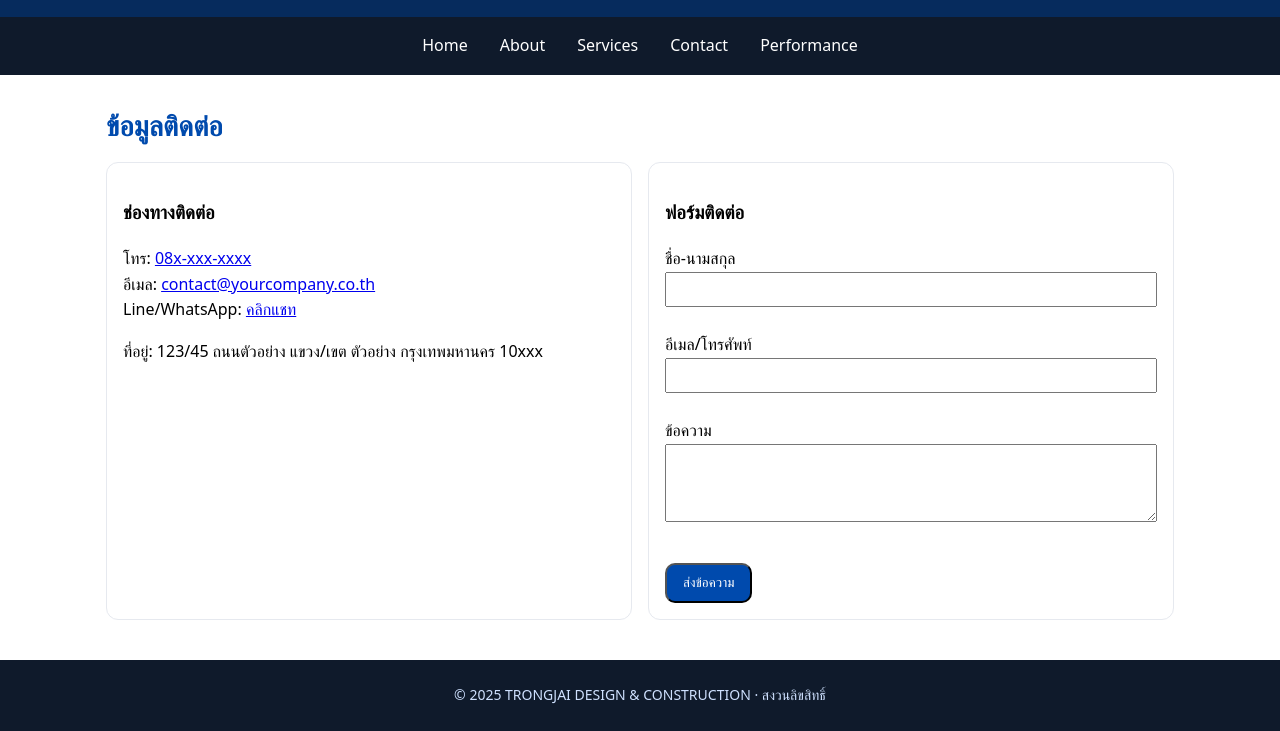
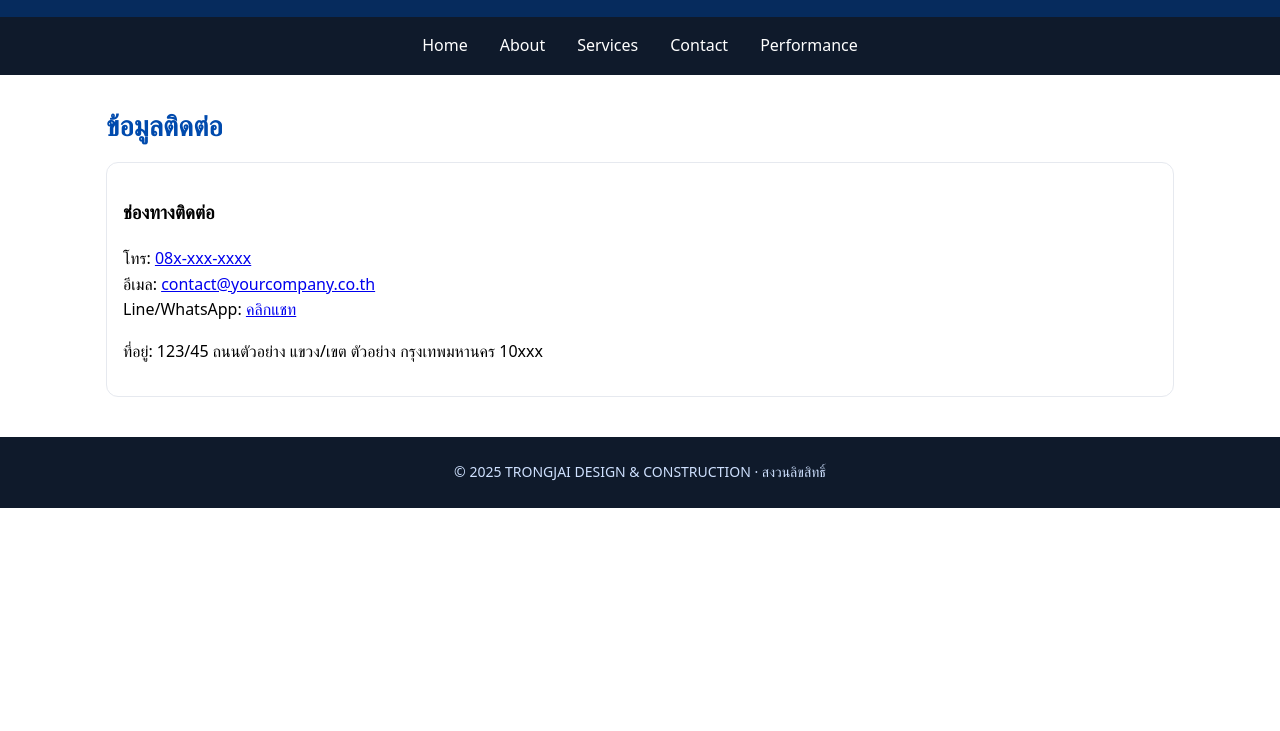
Before and after one commit to boatb200/WebProject, a plain HTML site: page contact.html in a window 1280 px wide. Shown: the part 112-843 px from the top of the page. After the commit the page ends 800 px from the top, so only its background shows below. Drawn offline with Linux system fonts and the light colour scheme.

Commit message:
Initial commit

```diff
--- a/contact.html
+++ b/contact.html
@@ -33,15 +33,6 @@
            Line/WhatsApp: <a href="https://wa.me/668xxxxxxxx" target="_blank" rel="noopener">คลิกแชท</a></p>
         <p>ที่อยู่: 123/45 ถนนตัวอย่าง แขวง/เขต ตัวอย่าง กรุงเทพมหานคร 10xxx</p>
       </div>
-      <div class="card">
-        <h3>ฟอร์มติดต่อ</h3>
-        <form action="mailto:contact@yourcompany.co.th" method="post" enctype="text/plain">
-          <label>ชื่อ-นามสกุล<br><input name="name" required style="width:100%; padding:8px;"></label><br><br>
-          <label>อีเมล/โทรศัพท์<br><input name="contact" required style="width:100%; padding:8px;"></label><br><br>
-          <label>ข้อความ<br><textarea name="message" rows="4" required style="width:100%; padding:8px;"></textarea></label><br><br>
-          <button type="submit" class="cta">ส่งข้อความ</button>
-        </form>
-      </div>
     </div>
   </section>
 
```
Also changed, not shown: works1.html (+1 -1 lines), works2.html (+1 -1 lines), works3.html (+1 -1 lines), works4.html (+1 -1 lines), works5.html (+1 -1 lines).
